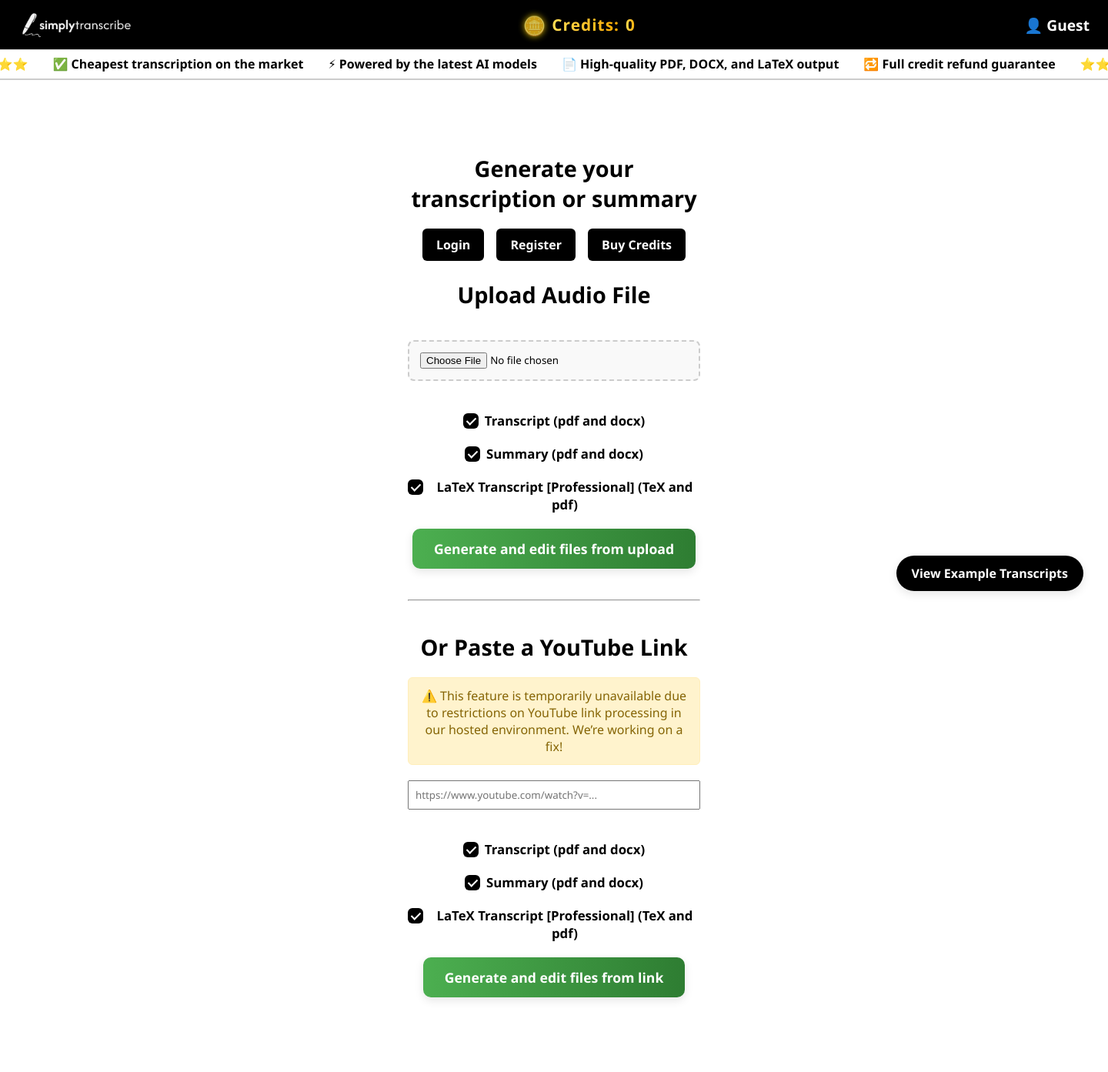
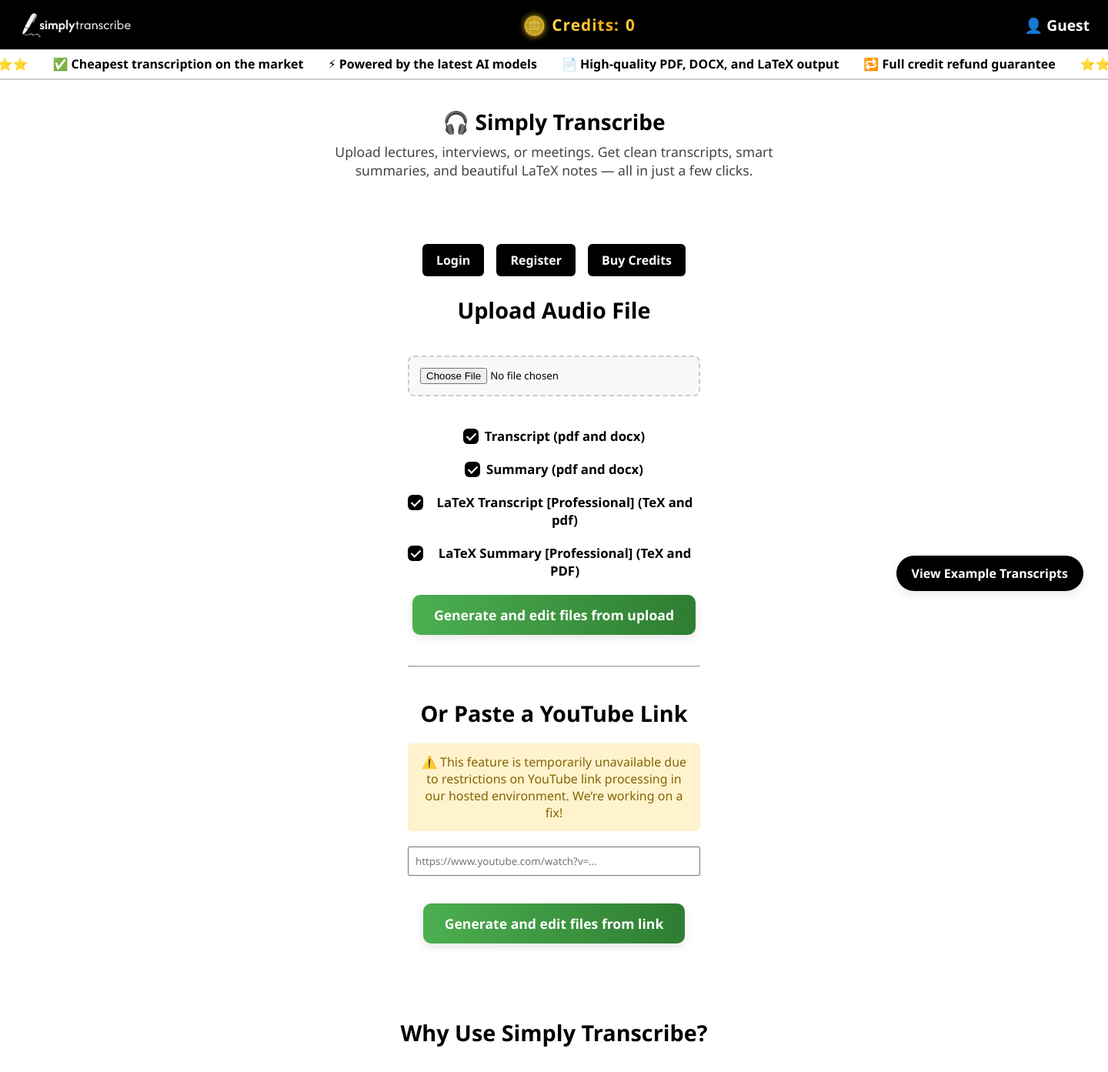
Before and after one commit to josh04physics/Simply-Transcribe, a Flask app: page / in a window 1440 px wide; the page is wider, and only the part inside the window is pictured. Shown: the top 1393 px of that part at 77% size. Run offline with Flask 3, Linux system fonts and the light colour scheme.

Commit message:
Added LaTeX summary generation

```diff
--- a/templates/buy_credits.html
+++ b/templates/buy_credits.html
@@ -156,6 +156,7 @@
         <li>Generate a transcription and edit it to download a plain text pdf for one minute of audio.</li>
         <li>Generate a summary and edit it to download a plain text pdf for one minute of audio.</li>
         <li>Generate a transcription and edit it to download a professional LaTeX pdf and TeX file for one minute of audio.</li>
+        <li>Generate a summary and edit it to download a professional LaTeX pdf and TeX file for one minute of audio.</li>
     </ul>
     </div>
 
--- a/templates/edit_outputs.html
+++ b/templates/edit_outputs.html
@@ -28,12 +28,12 @@
   </h2>
 
   <form id="finalize-form" style="max-width: 900px; margin: auto; font-family: sans-serif; color: #111;">
-    {% if 'transcript' in selected_outputs or 'latex' in selected_outputs %}
+    {% if 'transcript' in selected_outputs or 'latex_transcript' in selected_outputs %}
       <h2>Edit Transcript</h2>
       <textarea name="transcript" rows="20">{{ formatted_transcript | e }}</textarea>
     {% endif %}
 
-    {% if 'summary' in selected_outputs %}
+    {% if 'summary' in selected_outputs or 'latex_summary' in selected_outputs %}
       <h2 style="margin-top: 2rem;">Edit Summary</h2>
       <textarea name="summary" rows="10">{{ summary | e }}</textarea>
     {% endif %}
--- a/templates/upload.html
+++ b/templates/upload.html
@@ -376,6 +376,24 @@
   transform: scale(1.08);
   text-shadow: 0 0 6px rgba(255, 215, 0, 0.5);
 }
+   .elevator-pitch {
+  margin-bottom: 24px;
+  text-align: center;
+}
+
+.elevator-pitch h1 {
+  font-size: 1.75rem;
+  margin-bottom: 8px;
+  font-weight: 600;
+}
+
+.elevator-pitch p {
+  font-size: 1.1rem;
+  color: #444;
+  max-width: 600px;
+  margin: 0 auto;
+}
+
 
 </style>
 </head>
@@ -415,10 +433,15 @@
 </div>
 
 
+ <div class="elevator-pitch" style="margin-bottom: 24px; text-align: center;">
+  <h1 style="font-size: 1.75rem; margin-bottom: 8px;">🎧 Simply Transcribe</h1>
+  <p style="font-size: 1.1rem; color: #444; max-width: 600px; margin: 0 auto;">
+    Upload lectures, interviews, or meetings. Get clean transcripts, smart summaries, and beautiful LaTeX notes — all in just a few clicks.
+  </p>
+</div>
 
 
 <div class="container">
-  <h1>Generate your transcription or summary</h1>
 
   <div class="auth-buttons">
     {% if current_user.is_authenticated %}
@@ -448,9 +471,14 @@
     Summary (pdf and docx)
   </label>
   <label class="custom-checkbox">
-      <input type="checkbox" name="outputs" value="latex" checked>
+    <input type="checkbox" name="outputs" value="latex_transcript" checked>
     <span class="checkmark"></span>
     LaTeX Transcript [Professional] (TeX and pdf)
+  </label>
+  <label class="custom-checkbox">
+    <input type="checkbox" name="outputs" value="latex_summary" checked>
+    <span class="checkmark"></span>
+    LaTeX Summary [Professional] (TeX and PDF)
   </label>
 </div>
 
@@ -473,23 +501,6 @@
   <input type="url" name="youtube_url" placeholder="https://www.youtube.com/watch?v=..." required
          style="width: 100%; max-width: 500px; padding: 8px; margin-bottom: 20px;">
 
-  <div class="checkbox-group" style="margin: 20px 0;">
-    <label class="custom-checkbox">
-      <input type="checkbox" name="outputs" value="transcript" checked>
-      <span class="checkmark"></span>
-      Transcript (pdf and docx)
-    </label>
-    <label class="custom-checkbox">
-      <input type="checkbox" name="outputs" value="summary" checked>
-      <span class="checkmark"></span>
-      Summary (pdf and docx)
-    </label>
-    <label class="custom-checkbox">
-      <input type="checkbox" name="outputs" value="latex" checked>
-      <span class="checkmark"></span>
-      LaTeX Transcript [Professional] (TeX and pdf)
-    </label>
-  </div>
 
   <p id="link-cost-estimate" style="font-size: 0.95em; color: #444; margin-bottom: 16px;"></p>
 
```
Also changed, not shown: pdfgeneration.py (+49 -3 lines), tasks.py (+25 -12 lines). Lines whose indentation alone changed are shown as unchanged.
